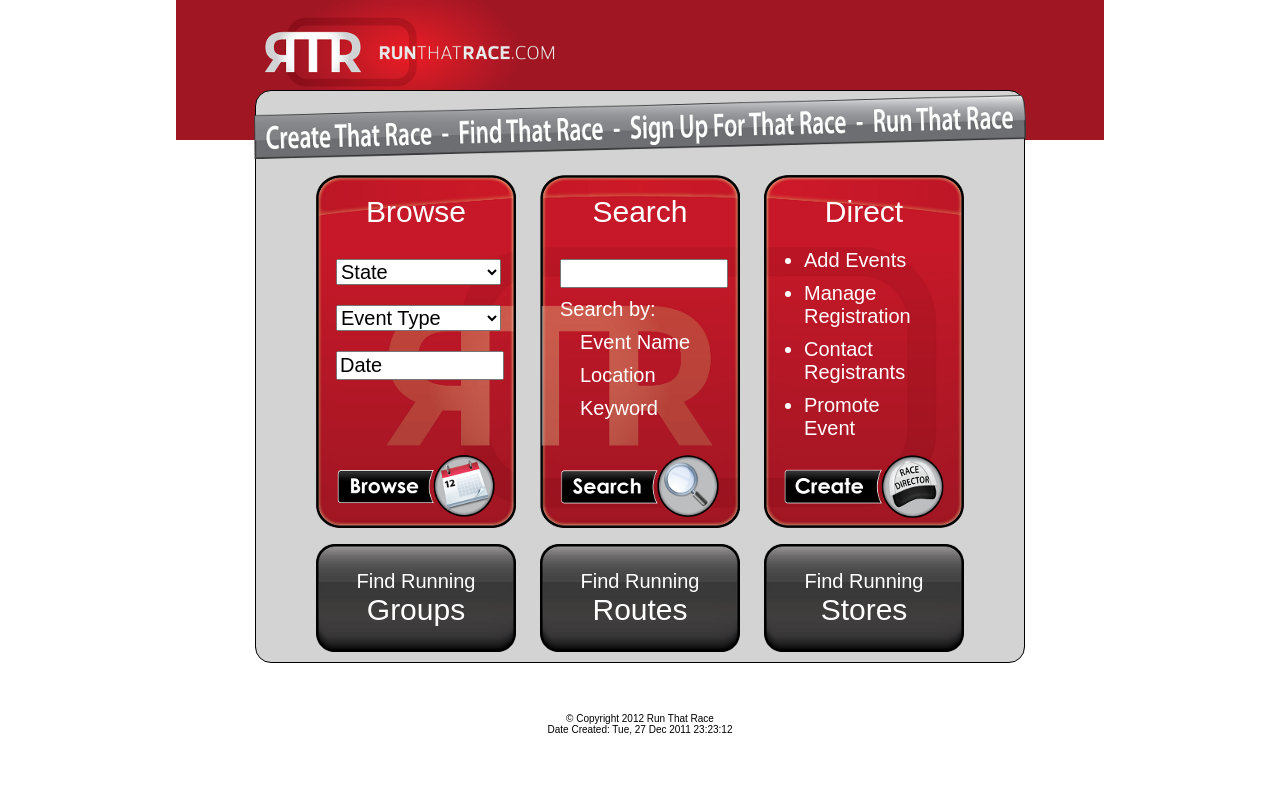
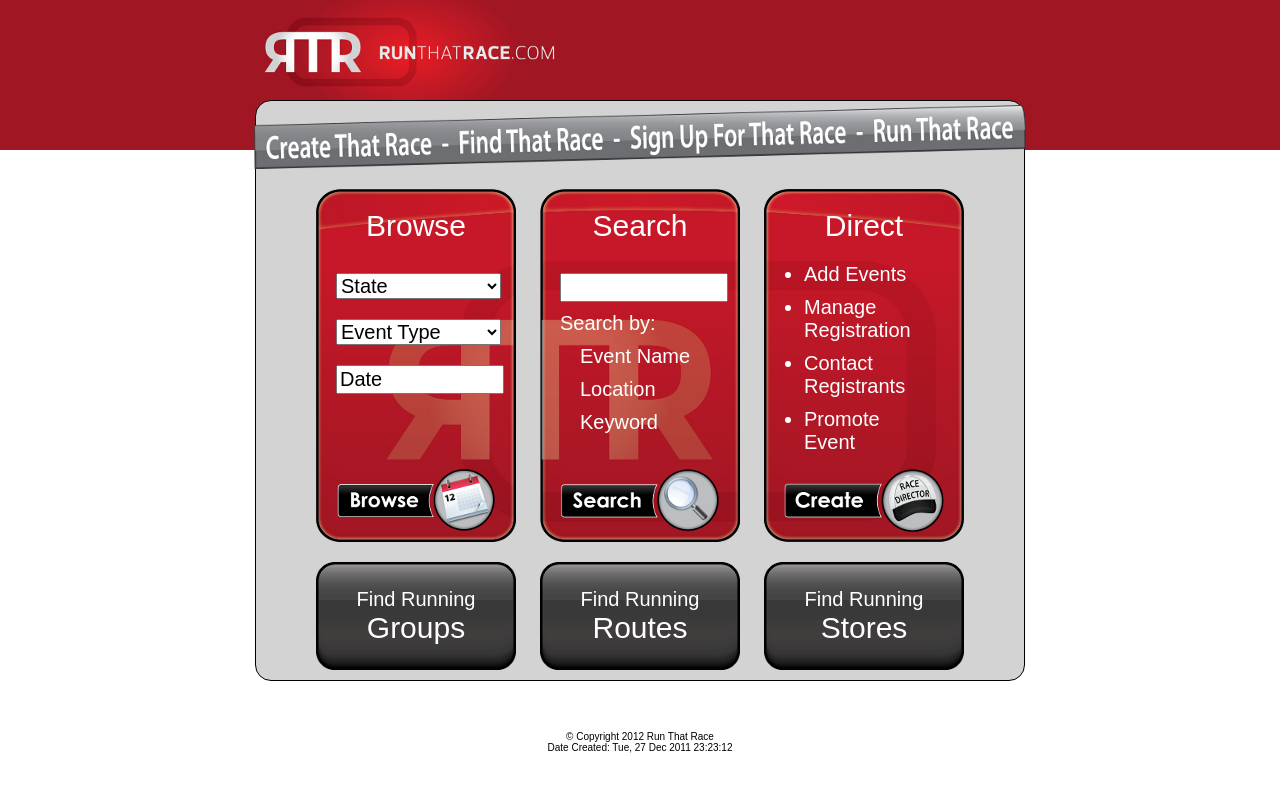
Before and after one commit to dangerjones/RunThatRace, a CodeIgniter app: page / in a window 1280 px wide. Run offline with CodeIgniter, Linux system fonts and the light colour scheme.

Commit message:
gave myself a little more space

```diff
--- a/application/views/templates/header.php
+++ b/application/views/templates/header.php
@@ -7,7 +7,9 @@
 	</head>
 	<body>
   	<div id="hd">
-			<a href="/">
-				<img src="/rtrigniter/images/rtr_header_logo_300_105.png" alt="home">
-			</a>
+			<p>
+				<a href="/">
+					<img src="/rtrigniter/images/rtr_header_logo_300_105.png" alt="home">
+				</a>
+			</p>
 		</div>
--- a/css/app.css
+++ b/css/app.css
@@ -52,9 +52,12 @@ table {
 
 #hd {
 	background-image: url('/rtrigniter/images/header_background.png');
-	height: 140px;
-	width: 848px;
-	padding: 0 0 0 80px;
+	height: 150px;
+	margin: auto;
+}
+
+#hd p {
+	width: 768px;
 	margin: auto;
 }
 
@@ -76,11 +79,11 @@ table {
 }
 
 #body {
-	margin: 16px 0 0 60px;
+	margin: 20px 0 0 60px;
 }
 
 #bodyFooter {
-	margin: 16px 0 0 60px;
+	margin: 20px 0 0 60px;
 }
 
 .rtrBackground {
```
Also changed, not shown: 2 other files.
